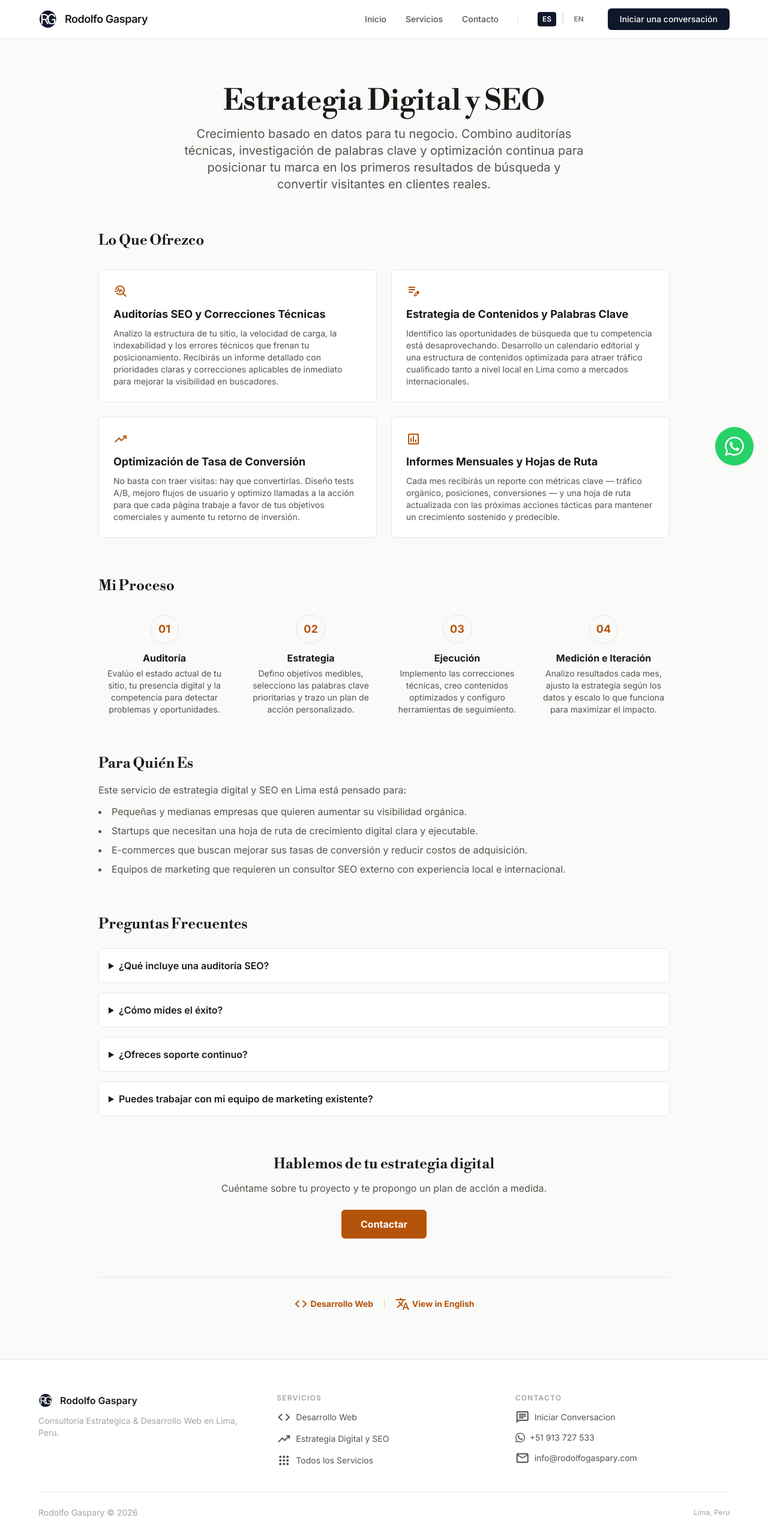
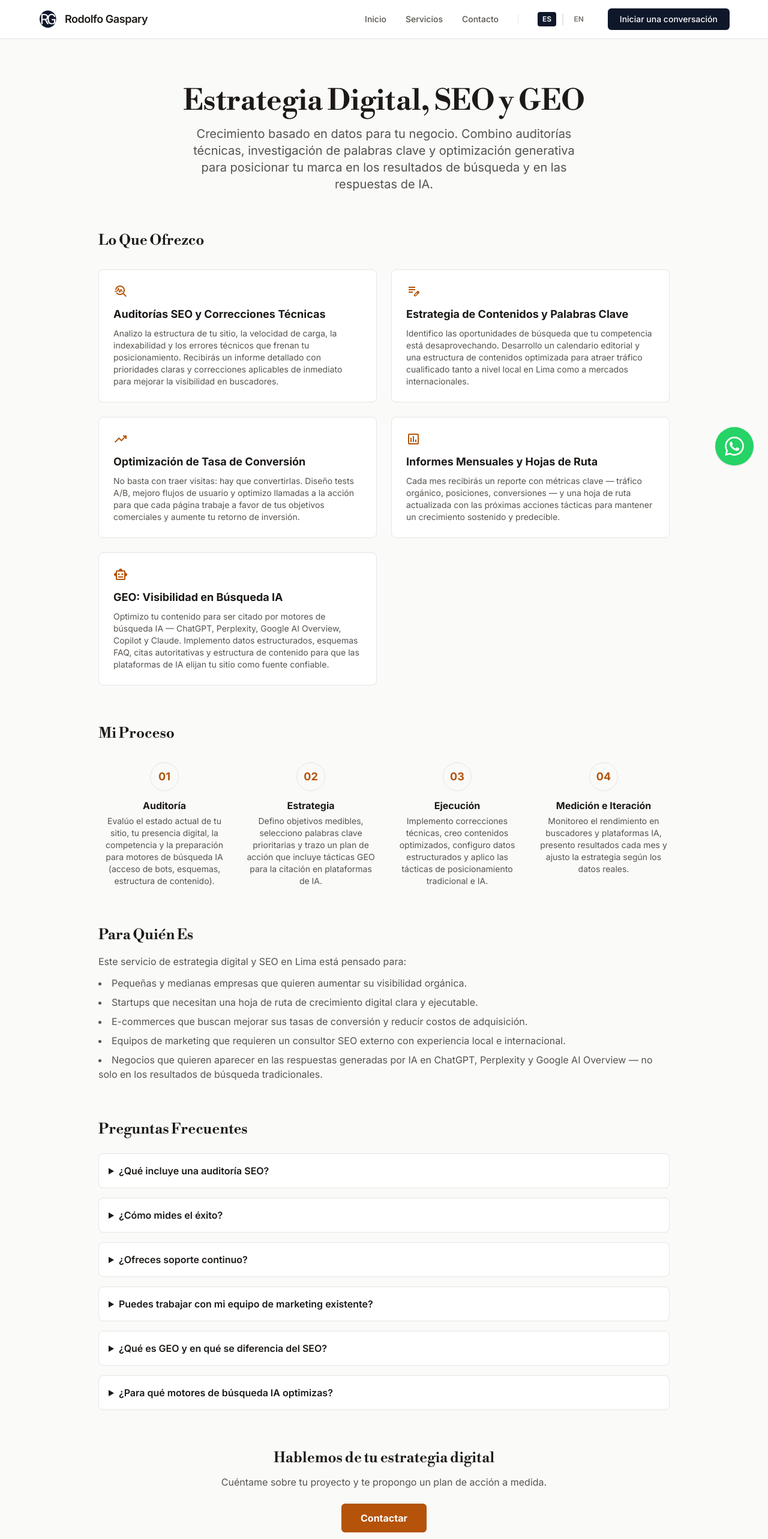
Before and after one commit to RodolfoGaspary/rodolfogaspary.com, a React (Vite) app: page /servicios/estrategia-digital in a window 1280 px wide. Shown: the top 2566 px of the page at 60% size. Built offline with nearby package versions, Linux system fonts and the light colour scheme.

Commit message:
GEO mentions

```diff
--- a/components/Footer.tsx
+++ b/components/Footer.tsx
@@ -14,7 +14,7 @@ const Footer: React.FC = () => {
     servicesTitle: isEnglish ? 'Services' : 'Servicios',
     webDevLabel: isEnglish ? 'Web Development' : 'Desarrollo Web',
     webDevLink: isEnglish ? '/services/web-development' : '/servicios/desarrollo-web',
-    digitalStrategyLabel: isEnglish ? 'Digital Strategy & SEO' : 'Estrategia Digital y SEO',
+    digitalStrategyLabel: isEnglish ? 'Digital Strategy & SEO/GEO' : 'Estrategia Digital y SEO/GEO',
     digitalStrategyLink: isEnglish ? '/services/digital-strategy' : '/servicios/estrategia-digital',
     allServicesLabel: isEnglish ? 'All Services' : 'Todos los Servicios',
     allServicesLink: isEnglish ? '/services' : '/servicios',
--- a/index.html
+++ b/index.html
@@ -127,7 +127,7 @@
                             "@type": "Offer",
                             "itemOffered": {
                                 "@type": "Service",
-                                "name": "Digital Strategy & SEO",
+                                "name": "Digital Strategy & SEO/GEO",
                                 "description": "Growth roadmaps, SEO audits, and conversion optimization for businesses in Peru and globally."
                             }
                         }
--- a/pages/Services.tsx
+++ b/pages/Services.tsx
@@ -8,7 +8,7 @@ const Services: React.FC = () => {
   const [activeSummary, setActiveSummary] = useState<{ title: string; content: string } | null>(null);
 
   usePageSEO({
-    title: 'Servicios — Desarrollo Web y Estrategia Digital | Rodolfo Gaspary',
+    title: 'Servicios — Desarrollo Web y Estrategia Digital SEO/GEO | Rodolfo Gaspary',
     description: 'Servicios de desarrollo web estratégico, auditoría SEO, optimización de conversión y asesoría digital continua para empresas en Lima, Perú y a nivel global.',
     keywords: 'servicios web lima, desarrollo web perú, auditoría SEO, optimización conversión, consultoría digital',
     canonical: '/servicios',
@@ -40,7 +40,7 @@ const Services: React.FC = () => {
       {
         '@context': 'https://schema.org',
         '@type': 'WebPage',
-        'name': 'Servicios — Desarrollo Web y Estrategia Digital',
+        'name': 'Servicios — Desarrollo Web y Estrategia Digital SEO/GEO',
         'url': 'https://www.rodolfogaspary.com/servicios',
         'inLanguage': 'es',
         'speakable': {
@@ -70,7 +70,7 @@ const Services: React.FC = () => {
           },
           {
             '@type': 'Question',
-            'name': '¿Qué incluye el servicio de Estrategia Digital y SEO?',
+            'name': '¿Qué incluye el servicio de Estrategia Digital y SEO/GEO?',
             'acceptedAnswer': {
               '@type': 'Answer',
               'text': 'El servicio incluye auditoría SEO técnica completa, análisis de competidores, estrategia de contenidos, optimización de conversión (CRO), y hojas de ruta de crecimiento digital personalizadas para tu negocio.'
@@ -177,7 +177,7 @@ const Services: React.FC = () => {
               <span className="material-symbols-outlined">trending_up</span>
             </div>
             <div>
-              <h3 className="font-bold text-stone-900 dark:text-white group-hover:text-accent transition-colors">Estrategia Digital y SEO</h3>
+              <h3 className="font-bold text-stone-900 dark:text-white group-hover:text-accent transition-colors">Estrategia Digital y SEO/GEO</h3>
               <p className="text-sm text-stone-500 dark:text-stone-400">Posicionamiento, conversión y crecimiento orgánico.</p>
             </div>
             <span className="material-symbols-outlined text-stone-400 dark:text-stone-600 ml-auto">arrow_forward</span>
@@ -203,7 +203,7 @@ const Services: React.FC = () => {
               <span className="material-symbols-outlined">trending_up</span>
             </div>
             <div>
-              <h3 className="font-bold text-stone-900 dark:text-white group-hover:text-accent transition-colors">Digital Strategy & SEO <span className="text-xs font-normal text-stone-400">(EN)</span></h3>
+              <h3 className="font-bold text-stone-900 dark:text-white group-hover:text-accent transition-colors">Digital Strategy & SEO/GEO <span className="text-xs font-normal text-stone-400">(EN)</span></h3>
               <p className="text-sm text-stone-500 dark:text-stone-400">Data-driven growth and search optimization.</p>
             </div>
             <span className="material-symbols-outlined text-stone-400 dark:text-stone-600 ml-auto">arrow_forward</span>
--- a/pages/english/DigitalStrategy.tsx
+++ b/pages/english/DigitalStrategy.tsx
@@ -15,9 +15,9 @@ const DigitalStrategy: React.FC = () => {
  }, [location]);
 
  usePageSEO({
- title: 'Digital Strategy & SEO Services in Lima, Peru | Rodolfo Gaspary',
- description: 'Data-driven digital strategy and SEO consulting in Lima, Peru. SEO audits, conversion optimization, content strategy, and growth roadmaps for businesses locally and internationally.',
- keywords: 'digital strategy Lima, SEO consultant Peru, SEO audit Lima, conversion optimization, digital marketing consultant Lima',
+ title: 'Digital Strategy, SEO & GEO Services in Lima, Peru | Rodolfo Gaspary',
+ description: 'Data-driven digital strategy, SEO, and GEO consulting in Lima, Peru. Optimize for Google, Bing, ChatGPT, Perplexity, and AI search engines. Audits, content strategy, and growth roadmaps.',
+ keywords: 'digital strategy Lima, SEO consultant Peru, SEO audit Lima, conversion optimization, GEO, generative engine optimization, AI search optimization, ChatGPT ranking, Perplexity optimization',
  canonical: '/services/digital-strategy',
  lang: 'en',
  hreflang: [
@@ -46,14 +46,14 @@ const DigitalStrategy: React.FC = () => {
  {
  '@type': 'ListItem',
  'position': 3,
- 'name': 'Digital Strategy',
+ 'name': 'Digital Strategy & SEO/GEO',
  'item': 'https://www.rodolfogaspary.com/services/digital-strategy'
  }
  ]
  },
  {
  '@type': 'WebPage',
- 'name': 'Digital Strategy & SEO Services in Lima, Peru',
+ 'name': 'Digital Strategy, SEO & GEO Services in Lima, Peru',
  'url': 'https://www.rodolfogaspary.com/services/digital-strategy',
  'inLanguage': 'en',
  'speakable': {
@@ -63,7 +63,7 @@ const DigitalStrategy: React.FC = () => {
  },
  {
  '@type': 'ProfessionalService',
- 'name': 'Digital Strategy & SEO',
+ 'name': 'Digital Strategy, SEO & GEO',
  'image': 'https://www.rodolfogaspary.com/headshot.jpg',
  'url': 'https://www.rodolfogaspary.com/services/digital-strategy',
  'address': {
@@ -71,7 +71,7 @@ const DigitalStrategy: React.FC = () => {
  'addressLocality': 'Lima',
  'addressCountry': 'PE'
  },
- 'description': 'Data-driven digital strategy and SEO consulting in Lima, Peru. SEO audits, conversion optimization, and growth roadmaps.'
+ 'description': 'Data-driven digital strategy, SEO, and GEO consulting in Lima, Peru. Optimize for search engines and AI platforms like ChatGPT, Perplexity, and Google AI Overview.'
  },
  {
  '@type': 'FAQPage',
@@ -91,6 +91,22 @@ const DigitalStrategy: React.FC = () => {
  '@type': 'Answer',
  'text': 'I use KPIs like organic traffic growth, keyword ranking improvements, and conversion rate changes.'
  }
+ },
+ {
+ '@type': 'Question',
+ 'name': 'What is GEO and how is it different from SEO?',
+ 'acceptedAnswer': {
+ '@type': 'Answer',
+ 'text': 'GEO (Generative Engine Optimization) focuses on getting your content cited by AI search engines like ChatGPT, Perplexity, and Google AI Overview. While SEO ranks your pages in traditional search results, GEO ensures AI platforms choose your site as a trusted source. Both work together for maximum visibility.'
+ }
+ },
+ {
+ '@type': 'Question',
+ 'name': 'Which AI search engines do you optimize for?',
+ 'acceptedAnswer': {
+ '@type': 'Answer',
+ 'text': 'I optimize for ChatGPT, Perplexity, Google AI Overview, Microsoft Copilot, and Claude. Each platform has different ranking factors — I optimize your content, structured data, and technical setup for all of them.'
+ }
  }
  ]
  }
@@ -103,14 +119,14 @@ const DigitalStrategy: React.FC = () => {
  {/* Hero */}
  <section className="mb-16 text-center">
  <div className="inline-flex items-center px-4 py-1.5 rounded-full border border-stone-200 dark:border-stone-700 text-accent text-xs font-bold uppercase tracking-widest mb-6">
- Digital Strategy & SEO
+ Digital Strategy, SEO & GEO
  </div>
  <h1 className="text-4xl md:text-5xl font-bold font-serif leading-tight tracking-tight text-stone-900 dark:text-white mb-6">
- Digital Strategy & SEO Services
+ Digital Strategy, SEO & GEO Services
  </h1>
  <p className="text-lg md:text-xl text-muted dark:text-stone-400 font-medium leading-relaxed max-w-2xl mx-auto">
- Data-driven digital strategy and search engine optimization designed to generate measurable growth.
- I help businesses in Lima, Peru and around the world turn their online presence into a reliable engine for leads and revenue.
+ Data-driven digital strategy, SEO, and generative engine optimization designed to generate measurable growth.
+ I help businesses in Lima, Peru and around the world get found — in search results and AI-generated answers.
  </p>
  </section>
 
@@ -141,6 +157,11 @@ const DigitalStrategy: React.FC = () => {
  title: 'Monthly Reporting & Growth Roadmaps',
  desc: 'Transparent monthly reports with actionable insights. You get a clear picture of what is working, what needs attention, and the strategic next steps.',
  },
+ {
+ icon: 'smart_toy',
+ title: 'GEO: AI Search Visibility',
+ desc: 'Optimize your content to be cited by AI search engines — ChatGPT, Perplexity, Google AI Overview, Copilot, and Claude. I implement structured data, FAQ schemas, authoritative citations, and content structuring so AI platforms choose your site as a trusted source.',
+ },
  ].map((item, i) => (
  <div
  key={i}
@@ -170,22 +191,22 @@ const DigitalStrategy: React.FC = () => {
  {
  step: '01',
  title: 'Audit',
- desc: 'I start with a thorough review of your current digital presence, analytics data, competitive landscape, and technical health.',
+ desc: 'I start with a thorough review of your current digital presence, analytics data, competitive landscape, technical health, and AI search engine readiness.',
  },
  {
  step: '02',
  title: 'Strategy',
- desc: 'Based on the audit findings, I build a prioritized roadmap with clear milestones, target keywords, and conversion goals.',
+ desc: 'Based on the audit findings, I build a prioritized roadmap with clear milestones, target keywords, conversion goals, and GEO tactics for AI citation.',
  },
  {
  step: '03',
  title: 'Execution',
- desc: 'Technical fixes, content creation, on-page optimization, and link-building tactics are implemented according to the roadmap.',
+ desc: 'Technical fixes, content creation, on-page optimization, structured data, and link-building tactics are implemented according to the roadmap.',
  },
  {
  step: '04',
  title: 'Measure & Iterate',
- desc: 'I track performance against KPIs, report results monthly, and continuously refine the strategy based on real data.',
+ desc: 'I track performance across search and AI platforms, report results monthly, and continuously refine the strategy based on real data.',
  },
  ].map((item, i) => (
  <div key={i} className="relative group">
@@ -220,6 +241,7 @@ const DigitalStrategy: React.FC = () => {
  'E-commerce brands that want to improve organic traffic and conversion rates.',
  'Companies expanding internationally that need a multilingual SEO strategy.',
  'Teams with an existing marketing department looking for specialized SEO consulting support.',
+ 'Businesses that want to appear in AI-generated answers on ChatGPT, Perplexity, and Google AI Overview — not just traditional search results.',
  ].map((item, i) => (
  <li key={i} className="flex items-start gap-3 group">
  <span className="material-symbols-outlined text-accent mt-0.5 transition-transform">
@@ -255,6 +277,14 @@ const DigitalStrategy: React.FC = () => {
  {
  q: 'Can you work with my existing marketing team?',
  a: 'Absolutely. I frequently collaborate with in-house marketing teams and external agencies. I can serve as a specialized SEO consultant who complements your existing efforts, providing audits, strategic direction, and technical guidance your team can execute on.',
+ },
+ {
+ q: 'What is GEO and how is it different from SEO?',
+ a: 'GEO (Generative Engine Optimization) focuses on getting your content cited by AI search engines like ChatGPT, Perplexity, and Google AI Overview. While SEO ranks your pages in traditional search results, GEO ensures AI platforms choose your site as a trusted source when generating answers. Both strategies work together for maximum visibility.',
+ },
+ {
+ q: 'Which AI search engines do you optimize for?',
+ a: 'I optimize for ChatGPT, Perplexity, Google AI Overview, Microsoft Copilot, and Claude. Each platform has different ranking factors — from structured data and FAQ schemas to authoritative citations and content structure. I tailor your technical setup and content strategy for all of them.',
  },
  ].map((item, i) => (
  <details
--- a/pages/servicios/EstrategiaDigital.tsx
+++ b/pages/servicios/EstrategiaDigital.tsx
@@ -15,11 +15,11 @@ const EstrategiaDigital: React.FC = () => {
   }, [location]);
 
   usePageSEO({
-    title: 'Estrategia Digital y SEO en Lima, Perú | Rodolfo Gaspary',
+    title: 'Estrategia Digital, SEO y GEO en Lima, Perú | Rodolfo Gaspary',
     description:
-      'Consultoría estratégica digital y SEO en Lima, Perú. Auditorías SEO, optimización de conversión, estrategia de contenidos y hojas de ruta de crecimiento para negocios locales e internacionales.',
+      'Consultoría de estrategia digital, SEO y GEO en Lima, Perú. Optimiza para Google, Bing, ChatGPT, Perplexity y motores de búsqueda IA. Auditorías, estrategia de contenidos y hojas de ruta.',
     keywords:
-      'estrategia digital Lima, consultor SEO Perú, auditoría SEO Lima, optimización de conversión, marketing digital Lima',
+      'estrategia digital Lima, consultor SEO Perú, auditoría SEO Lima, optimización de conversión, GEO, optimización para motores generativos, optimización búsqueda IA, ChatGPT ranking',
     lang: 'es',
     hreflang: [
       { lang: 'es', href: 'https://www.rodolfogaspary.com/servicios/estrategia-digital' },
@@ -46,7 +46,7 @@ const EstrategiaDigital: React.FC = () => {
           {
             '@type': 'ListItem',
             'position': 3,
-            'name': 'Estrategia Digital',
+            'name': 'Estrategia Digital y SEO/GEO',
             'item': 'https://www.rodolfogaspary.com/servicios/estrategia-digital'
           }
         ]
@@ -54,7 +54,7 @@ const EstrategiaDigital: React.FC = () => {
       {
         '@context': 'https://schema.org',
         '@type': 'WebPage',
-        'name': 'Estrategia Digital y SEO en Lima, Perú',
+        'name': 'Estrategia Digital, SEO y GEO en Lima, Perú',
         'url': 'https://www.rodolfogaspary.com/servicios/estrategia-digital',
         'inLanguage': 'es',
         'speakable': {
@@ -65,7 +65,7 @@ const EstrategiaDigital: React.FC = () => {
       {
         '@context': 'https://schema.org',
         '@type': 'ProfessionalService',
-        'name': 'Estrategia Digital y SEO',
+        'name': 'Estrategia Digital, SEO y GEO',
         'image': 'https://www.rodolfogaspary.com/headshot.jpg',
         'url': 'https://www.rodolfogaspary.com/servicios/estrategia-digital',
         'address': {
@@ -73,7 +73,7 @@ const EstrategiaDigital: React.FC = () => {
           'addressLocality': 'Lima',
           'addressCountry': 'PE'
         },
-        'description': 'Consultoría estratégica digital y SEO en Lima, Perú. Auditorías SEO, optimización de conversión y estrategia de contenidos.'
+        'description': 'Consultoría de estrategia digital, SEO y GEO en Lima, Perú. Optimización para buscadores tradicionales y plataformas de IA como ChatGPT, Perplexity y Google AI Overview.'
       },
       {
         '@context': 'https://schema.org',
@@ -94,6 +94,22 @@ const EstrategiaDigital: React.FC = () => {
               '@type': 'Answer',
               'text': 'Utilizo indicadores concretos como posiciones en palabras clave objetivo, crecimiento de tráfico orgánico y tasa de conversión.'
             }
+          },
+          {
+            '@type': 'Question',
+            'name': '¿Qué es GEO y en qué se diferencia del SEO?',
+            'acceptedAnswer': {
+              '@type': 'Answer',
+              'text': 'GEO (Generative Engine Optimization) se enfoca en que tu contenido sea citado por motores de búsqueda IA como ChatGPT, Perplexity y Google AI Overview. Mientras el SEO posiciona tus páginas en resultados tradicionales, GEO asegura que las plataformas de IA elijan tu sitio como fuente confiable. Ambas estrategias trabajan juntas para máxima visibilidad.'
+            }
+          },
+          {
+            '@type': 'Question',
+            'name': '¿Para qué motores de búsqueda IA optimizas?',
+            'acceptedAnswer': {
+              '@type': 'Answer',
+              'text': 'Optimizo para ChatGPT, Perplexity, Google AI Overview, Microsoft Copilot y Claude. Cada plataforma tiene factores de posicionamiento diferentes — optimizo tu contenido, datos estructurados y configuración técnica para todas.'
+            }
           }
         ]
       }
@@ -106,13 +122,12 @@ const EstrategiaDigital: React.FC = () => {
       {/* ── Hero ── */}
       <section className="mb-16 text-center">
         <h1 className="text-4xl md:text-5xl font-serif font-bold mb-4 text-stone-900 dark:text-white">
-          Estrategia Digital y SEO
+          Estrategia Digital, SEO y GEO
         </h1>
         <p className="text-lg md:text-xl text-muted dark:text-stone-300 max-w-2xl mx-auto">
           Crecimiento basado en datos para tu negocio. Combino auditorías técnicas,
-          investigación de palabras clave y optimización continua para posicionar tu
-          marca en los primeros resultados de búsqueda y convertir visitantes en
-          clientes reales.
+          investigación de palabras clave y optimización generativa para posicionar tu
+          marca en los resultados de búsqueda y en las respuestas de IA.
         </p>
       </section>
 
@@ -182,6 +197,21 @@ const EstrategiaDigital: React.FC = () => {
               predecible.
             </p>
           </div>
+          {/* Card 5 */}
+          <div className="rounded-lg border border-stone-200 dark:border-stone-700 bg-white dark:bg-stone-800 p-6">
+            <span className="material-symbols-outlined text-accent text-3xl mb-3 block">
+              smart_toy
+            </span>
+            <h3 className="text-lg font-bold mb-2 text-stone-900 dark:text-white">
+              GEO: Visibilidad en Búsqueda IA
+            </h3>
+            <p className="text-muted dark:text-stone-300 text-sm">
+              Optimizo tu contenido para ser citado por motores de búsqueda IA —
+              ChatGPT, Perplexity, Google AI Overview, Copilot y Claude. Implemento
+              datos estructurados, esquemas FAQ, citas autoritativas y estructura de
+              contenido para que las plataformas de IA elijan tu sitio como fuente confiable.
+            </p>
+          </div>
         </div>
       </section>
 
@@ -195,22 +225,22 @@ const EstrategiaDigital: React.FC = () => {
             {
               step: '01',
               title: 'Auditoría',
-              desc: 'Evalúo el estado actual de tu sitio, tu presencia digital y la competencia para detectar problemas y oportunidades.',
+              desc: 'Evalúo el estado actual de tu sitio, tu presencia digital, la competencia y la preparación para motores de búsqueda IA (acceso de bots, esquemas, estructura de contenido).',
             },
             {
               step: '02',
               title: 'Estrategia',
-              desc: 'Defino objetivos medibles, selecciono las palabras clave prioritarias y trazo un plan de acción personalizado.',
+              desc: 'Defino objetivos medibles, selecciono palabras clave prioritarias y trazo un plan de acción que incluye tácticas GEO para la citación en plataformas de IA.',
             },
             {
               step: '03',
               title: 'Ejecución',
-              desc: 'Implemento las correcciones técnicas, creo contenidos optimizados y configuro herramientas de seguimiento.',
+              desc: 'Implemento correcciones técnicas, creo contenidos optimizados, configuro datos estructurados y aplico las tácticas de posicionamiento tradicional e IA.',
             },
             {
               step: '04',
               title: 'Medición e Iteración',
-              desc: 'Analizo resultados cada mes, ajusto la estrategia según los datos y escalo lo que funciona para maximizar el impacto.',
+              desc: 'Monitoreo el rendimiento en buscadores y plataformas IA, presento resultados cada mes y ajusto la estrategia según los datos reales.',
             },
           ].map((item) => (
             <div key={item.step} className="text-center">
@@ -241,6 +271,7 @@ const EstrategiaDigital: React.FC = () => {
           <li>Startups que necesitan una hoja de ruta de crecimiento digital clara y ejecutable.</li>
           <li>E-commerces que buscan mejorar sus tasas de conversión y reducir costos de adquisición.</li>
           <li>Equipos de marketing que requieren un consultor SEO externo con experiencia local e internacional.</li>
+          <li>Negocios que quieren aparecer en las respuestas generadas por IA en ChatGPT, Perplexity y Google AI Overview — no solo en los resultados de búsqueda tradicionales.</li>
         </ul>
       </section>
 
@@ -293,6 +324,30 @@ const EstrategiaDigital: React.FC = () => {
               recomendaciones de forma autonoma.
             </p>
           </details>
+          <details className="group rounded-lg border border-stone-200 dark:border-stone-700 bg-white dark:bg-stone-800 p-4">
+            <summary className="cursor-pointer font-semibold text-stone-900 dark:text-white">
+              ¿Qué es GEO y en qué se diferencia del SEO?
+            </summary>
+            <p className="mt-3 text-sm text-muted dark:text-stone-300">
+              GEO (Generative Engine Optimization) se enfoca en que tu contenido
+              sea citado por motores de búsqueda IA como ChatGPT, Perplexity y
+              Google AI Overview. Mientras el SEO posiciona tus páginas en
+              resultados tradicionales, GEO asegura que las plataformas de IA
+              elijan tu sitio como fuente confiable. Ambas estrategias trabajan
+              juntas para máxima visibilidad.
+            </p>
+          </details>
+          <details className="group rounded-lg border border-stone-200 dark:border-stone-700 bg-white dark:bg-stone-800 p-4">
+            <summary className="cursor-pointer font-semibold text-stone-900 dark:text-white">
+              ¿Para qué motores de búsqueda IA optimizas?
+            </summary>
+            <p className="mt-3 text-sm text-muted dark:text-stone-300">
+              Optimizo para ChatGPT, Perplexity, Google AI Overview, Microsoft
+              Copilot y Claude. Cada plataforma tiene factores de posicionamiento
+              diferentes — optimizo tu contenido, datos estructurados y
+              configuración técnica para todas.
+            </p>
+          </details>
         </div>
       </section>
 
```
Also changed, not shown: pages/english/Services.tsx (+4 -4 lines), 1 other file (tests, documents, lock files or other folders).
